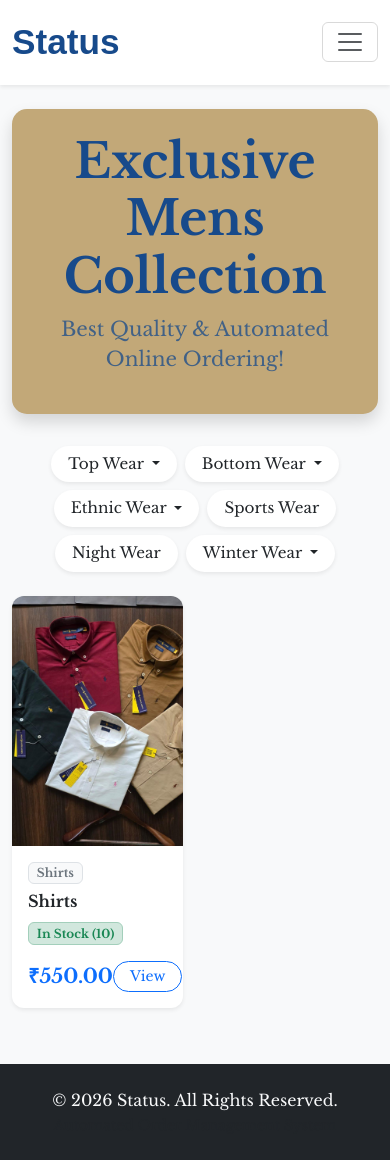
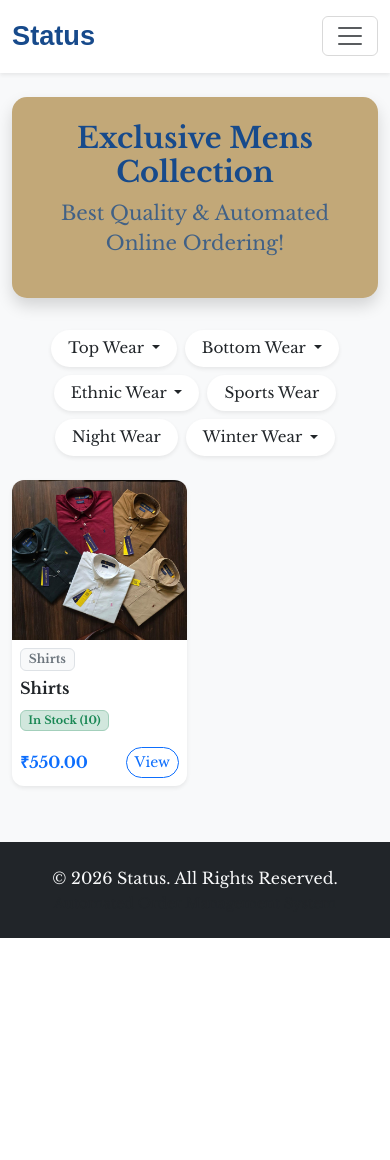
Before and after one commit to sakshinale41-creator/status, a Django app: page / in a window 390 px wide. After the commit the page ends 938 px from the top, so only its background shows below. Run offline with Django 5.2, Linux system fonts and the light colour scheme; data comes from the database, SQL or seed files in the repository.

Commit message:
Fixed mobile navbar dropdown overflow issue

```diff
--- a/shop/templates/shop/product_list.html
+++ b/shop/templates/shop/product_list.html
@@ -54,7 +54,7 @@
             box-shadow: 0 10px 20px rgba(0,0,0,0.12) !important;
         }
         .card-img-top {
-            height: 250px;
+            height: 220px;
             object-fit: cover;
         }
 
@@ -63,6 +63,41 @@
             padding: 6px 16px;
             font-weight: 500;
             font-size: 0.95rem;
+        }
+
+        /* Mobile Responsive Adjustments */
+        @media (max-width: 768px) {
+            .hero-banner h1 {
+                font-size: 1.8rem;
+            }
+            .hero-banner p {
+                font-size: 1rem;
+            }
+            .card-img-top {
+                height: 160px;
+            }
+            .navbar-brand {
+                font-size: 1.7rem !important;
+            }
+        }
+
+        /* Fix for Mobile Navbar Dropdown Overflow */
+        @media (max-width: 991px) {
+            .navbar-collapse {
+                background-color: #ffffff;
+                padding: 15px;
+                border-radius: 10px;
+                box-shadow: 0 10px 20px rgba(0,0,0,0.1);
+                margin-top: 10px;
+            }
+            .dropdown-menu {
+                position: static !important;
+                float: none;
+                width: 100%;
+                margin-top: 5px;
+                box-shadow: none !important;
+                border: 1px solid #dee2e6 !important;
+            }
         }
     </style>
     <script src="https://cdn.jsdelivr.net/npm/bootstrap@5.3.0/dist/js/bootstrap.bundle.min.js"></script>
@@ -202,7 +237,7 @@
         </div>
 
         <!-- Products Grid -->
-        <div class="row g-4 mb-5">
+        <div class="row g-3 g-md-4 mb-5">
             {% for product in products %}
                 <div class="col-6 col-md-4 col-lg-3">
                     <div class="card h-100 shadow-sm product-card">
@@ -213,22 +248,22 @@
                                 No Image
                             </div>
                         {% endif %}
-                        <div class="card-body d-flex flex-column p-3">
-                            <span class="badge bg-light text-secondary border mb-2 w-auto align-self-start">{{ product.category.name }}</span>
+                        <div class="card-body d-flex flex-column p-2 p-md-3">
+                            <span class="badge bg-light text-secondary border mb-2 w-auto align-self-start" style="font-size: 0.75rem;">{{ product.category.name }}</span>
                             <h5 class="card-title fs-6 fw-bold text-dark text-truncate">{{ product.name }}</h5>
 
                             <!-- Stock Status Indicator -->
                             <div class="mb-2">
                                 {% if product.stock > 0 %}
-                                    <span class="badge bg-success-subtle text-success border border-success-subtle fw-semibold">In Stock ({{ product.stock }})</span>
+                                    <span class="badge bg-success-subtle text-success border border-success-subtle fw-semibold" style="font-size: 0.7rem;">In Stock ({{ product.stock }})</span>
                                 {% else %}
-                                    <span class="badge bg-danger-subtle text-danger border border-danger-subtle fw-semibold">Out of Stock</span>
+                                    <span class="badge bg-danger-subtle text-danger border border-danger-subtle fw-semibold" style="font-size: 0.7rem;">Out of Stock</span>
                                 {% endif %}
                             </div>
 
                             <div class="mt-auto pt-2 d-flex justify-content-between align-items-center">
-                                <span class="fs-5 fw-bold text-primary">₹{{ product.price }}</span>
-                                <a href="{% url 'shop:product_detail' product.id %}" class="btn btn-sm btn-outline-primary rounded-pill px-3">
+                                <span class="fs-6 fs-md-5 fw-bold text-primary">₹{{ product.price }}</span>
+                                <a href="{% url 'shop:product_detail' product.id %}" class="btn btn-sm btn-outline-primary rounded-pill px-2 px-md-3">
                                     View
                                 </a>
                             </div>
```
